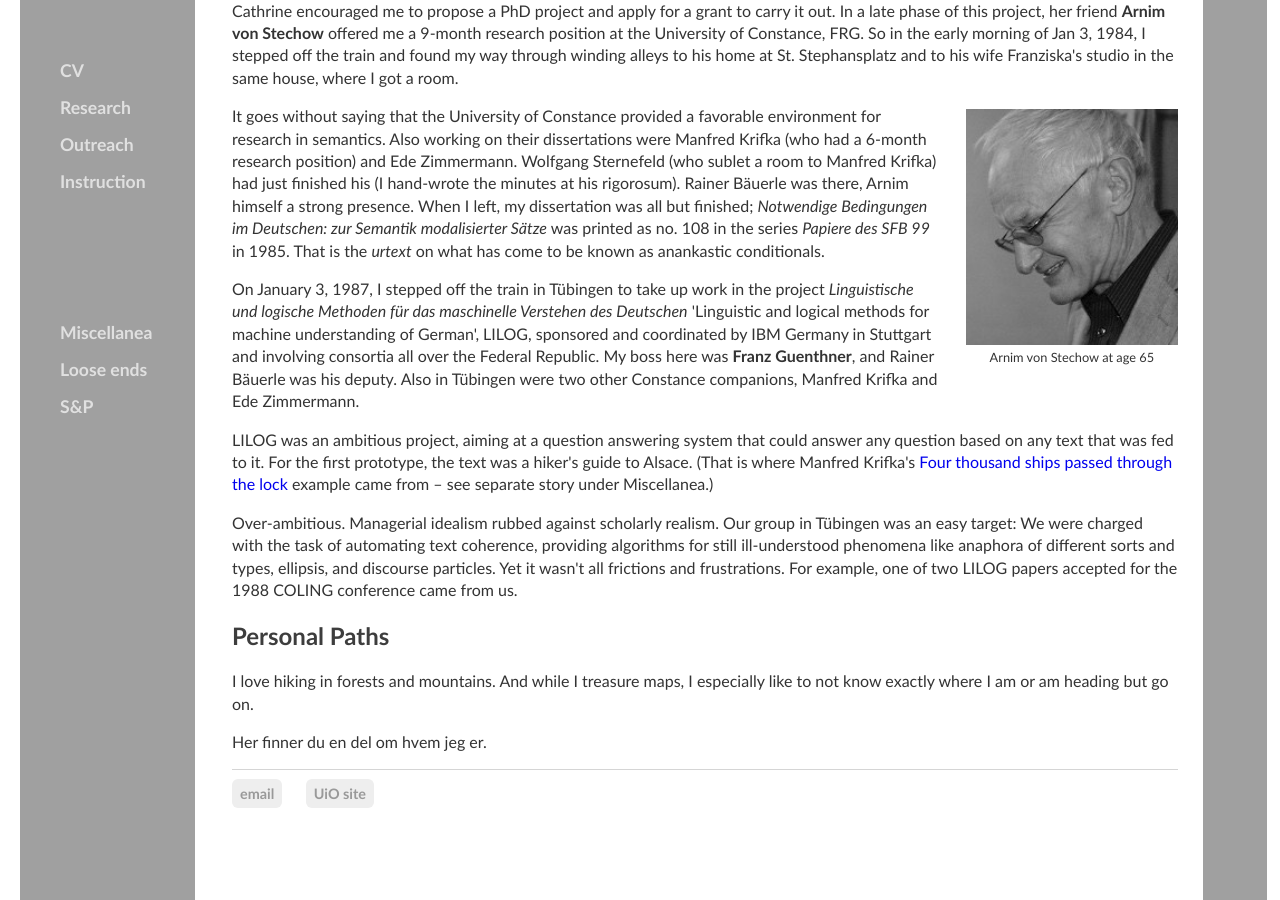
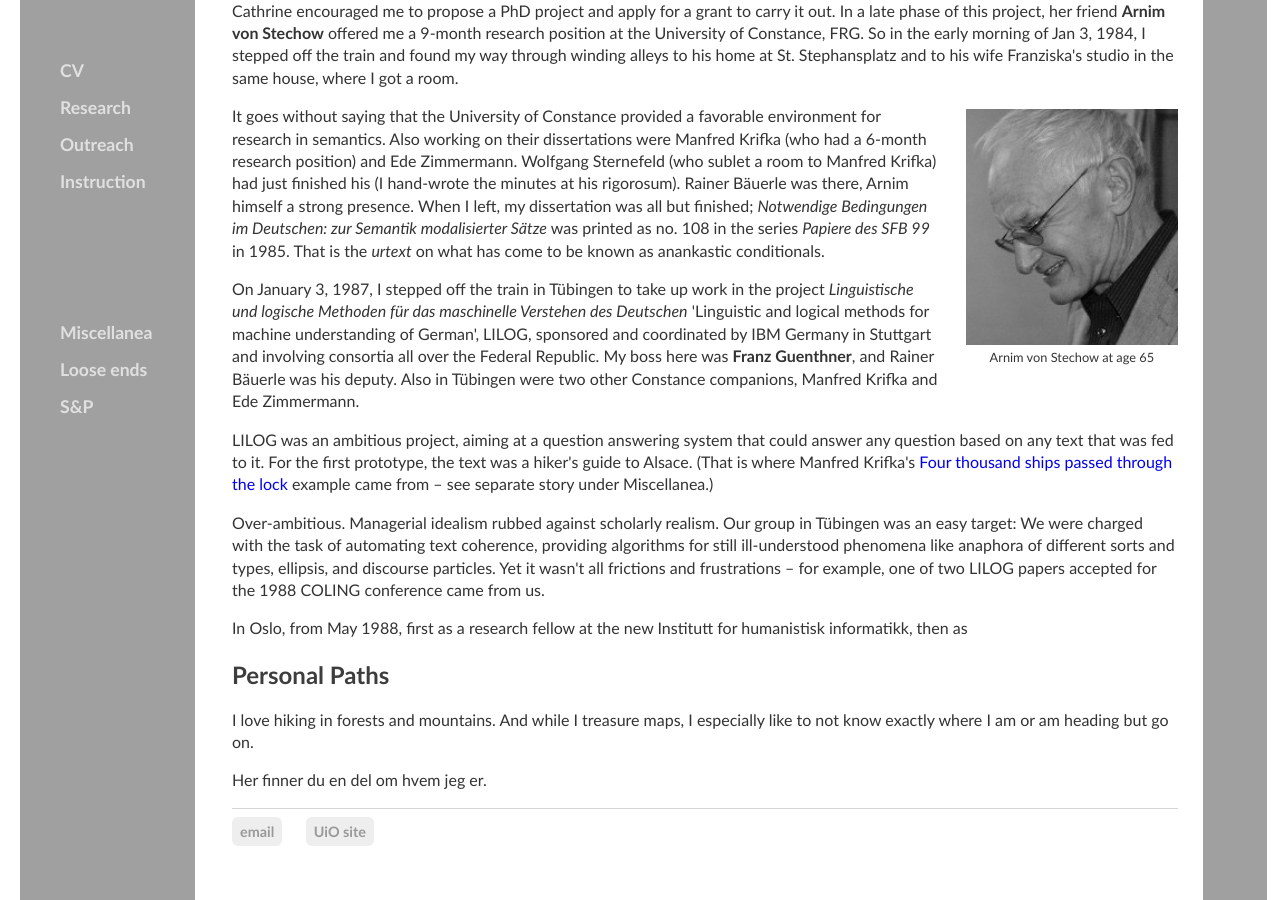
Before and after one commit to kjelljs/kjelljs.github.io, a Jekyll site: the page built from about/index.html, in a window 1280 px wide and 900 px high, scrolled down 1058 px. Built offline with Jekyll 4.4.1, drawn with Linux system fonts in a browser that asks for light colours.

Commit message:
Update index.html

```diff
--- a/about/index.html
+++ b/about/index.html
@@ -30,7 +30,9 @@
 	<p>It goes without saying that the University of Constance provided a favorable environment for research in semantics. Also working on their dissertations were Manfred Krifka (who had a 6-month research position) and Ede Zimmermann. Wolfgang Sternefeld (who sublet a room to Manfred Krifka) had just finished his (I hand-wrote the minutes at his rigorosum). Rainer Bäuerle was there, Arnim himself a strong presence. When I left, my dissertation was all but finished; <i>Notwendige Bedingungen im Deutschen: zur Semantik modalisierter Sätze</i> was printed as no. 108 in the series <i>Papiere des SFB 99</i> in 1985. That is the <i>urtext</i> on what has come to be known as anankastic conditionals.</p>
 <p>On January 3, 1987, I stepped off the train in Tübingen to take up work in the project <i>Linguistische und logische Methoden für das maschinelle Verstehen des Deutschen</i> 'Linguistic and logical methods for machine understanding of German', LILOG, sponsored and coordinated by IBM Germany in Stuttgart and involving consortia all over the Federal Republic. My boss here was <b>Franz Guenthner</b>, and Rainer Bäuerle was his deputy. Also in Tübingen were two other Constance companions, Manfred Krifka and Ede Zimmermann.</p>
 <p>LILOG was an ambitious project, aiming at a question answering system that could answer any question based on any text that was fed to it. For the first prototype, the text was a hiker's guide to Alsace. (That is where Manfred Krifka's <a href="https://doi.org/10.1007/BF00627291">Four thousand ships passed through the lock<a> example came from &ndash; see separate story under Miscellanea.)</p>
-	<p>Over-ambitious. Managerial idealism rubbed against scholarly realism. Our group in Tübingen was an easy target: We were charged with the task of automating text coherence, providing algorithms for still ill-understood phenomena like anaphora of different sorts and types, ellipsis, and discourse particles. Yet it wasn't all frictions and frustrations. For example, one of two LILOG papers accepted for the 1988 COLING conference came from us.</p>
+	<p>Over-ambitious. Managerial idealism rubbed against scholarly realism. Our group in Tübingen was an easy target: We were charged with the task of automating text coherence, providing algorithms for still ill-understood phenomena like anaphora of different sorts and types, ellipsis, and discourse particles. Yet it wasn't all frictions and frustrations &ndash; for example, one of two LILOG papers accepted for the 1988 COLING conference came from us.</p>
+	<p>In Oslo, from May 1988, first as a research fellow at the new Institutt for humanistisk informatikk, then as
+	</p>
 	<h2 id="priv">Personal Paths</h2>
 	<p>I love hiking in forests and mountains. And while I treasure maps, I especially like to not know exactly where I am or am heading but go on.</p>
 	<p>Her finner du en del om hvem jeg er.</p>
```
